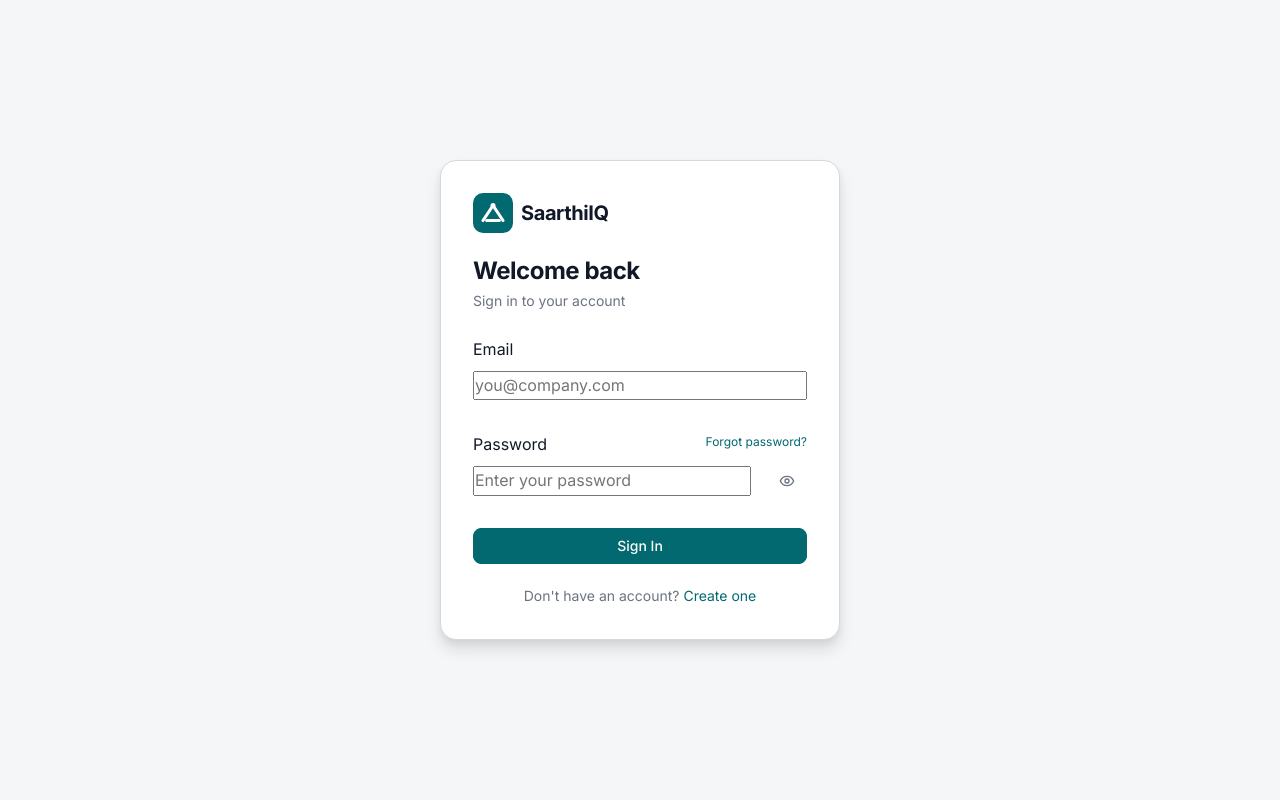
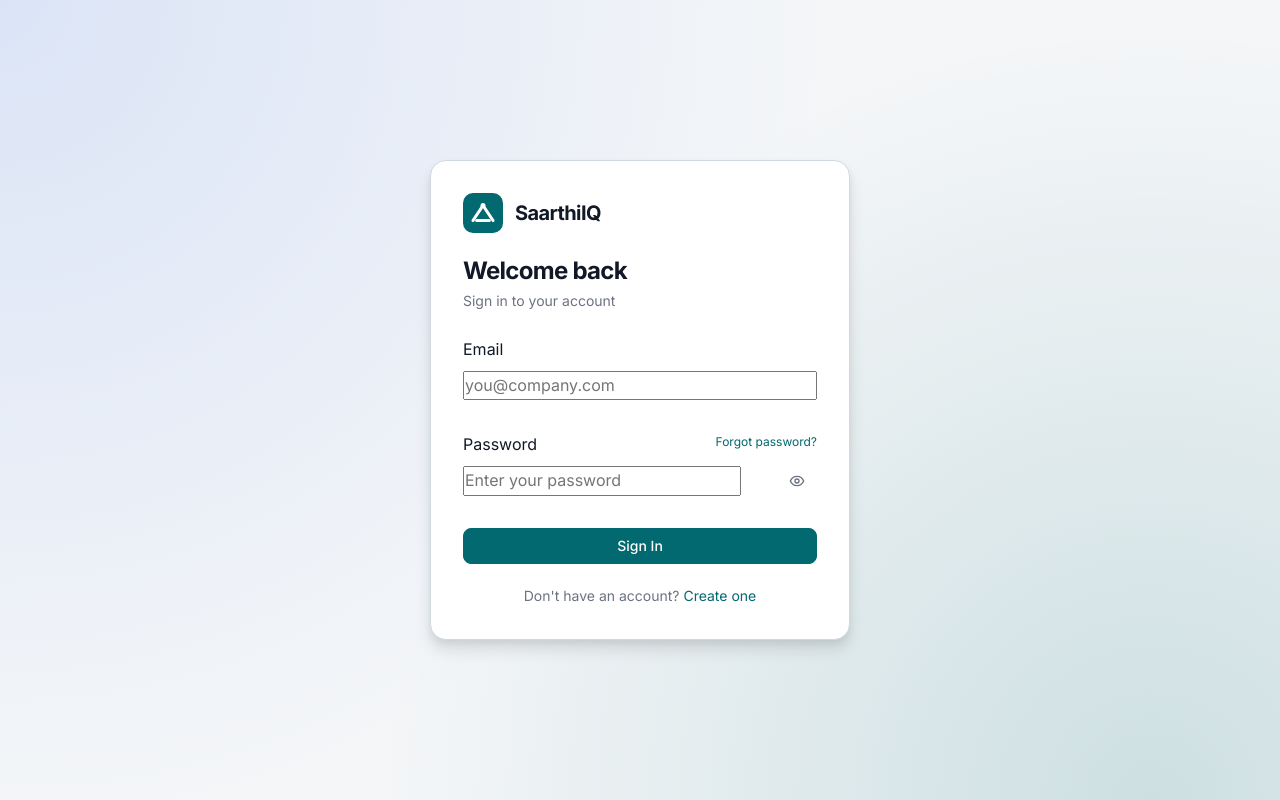
Before and after one commit to ucbuyer33/saarthiIQ-Frontend, a React (Vite) app: page /login in a window 1280 px wide. Built offline with nearby package versions, Linux system fonts and the light colour scheme.

Commit message:
feat: polish auth card layout and background

```diff
--- a/src/pages/auth/Auth.module.css
+++ b/src/pages/auth/Auth.module.css
@@ -3,40 +3,47 @@
   display: flex;
   align-items: center;
   justify-content: center;
-  background: var(--color-bg);
-  padding: var(--space-4);
+  padding: var(--space-8);
+  background:
+    radial-gradient(circle at 0% 0%, rgba(37, 99, 235, 0.12), transparent 55%),
+    radial-gradient(circle at 90% 100%, rgba(1, 105, 111, 0.16), transparent 55%),
+    var(--color-bg);
 }
 
 .card {
   width: 100%;
-  max-width: 400px;
+  max-width: 420px;
   background: var(--color-surface);
-  border: 1px solid var(--color-border);
   border-radius: var(--radius-xl);
   padding: var(--space-8);
+  border: 1px solid var(--color-border);
   box-shadow: var(--shadow-lg);
+  display: flex;
+  flex-direction: column;
 }
 
 .logo {
   display: flex;
   align-items: center;
-  gap: var(--space-2);
+  gap: var(--space-3);
   margin-bottom: var(--space-6);
 }
 
 .logoText {
+  font-family: var(--font-display);
   font-size: var(--text-xl);
   font-weight: 700;
+  letter-spacing: -0.03em;
   color: var(--color-text);
-  letter-spacing: -0.02em;
 }
 
 .title {
+  font-family: var(--font-display);
   font-size: var(--text-2xl);
   font-weight: 700;
+  letter-spacing: -0.03em;
   color: var(--color-text);
   margin-bottom: var(--space-1);
-  letter-spacing: -0.02em;
 }
 
 .subtitle {
@@ -52,8 +59,18 @@
 }
 
 .footer {
+  margin-top: var(--space-5);
   text-align: center;
   font-size: var(--text-sm);
   color: var(--color-text-muted);
-  margin-top: var(--space-5);
 }
+
+@media (max-width: 640px) {
+  .page {
+    padding: var(--space-4);
+  }
+
+  .card {
+    padding: var(--space-6);
+  }
+}
```
